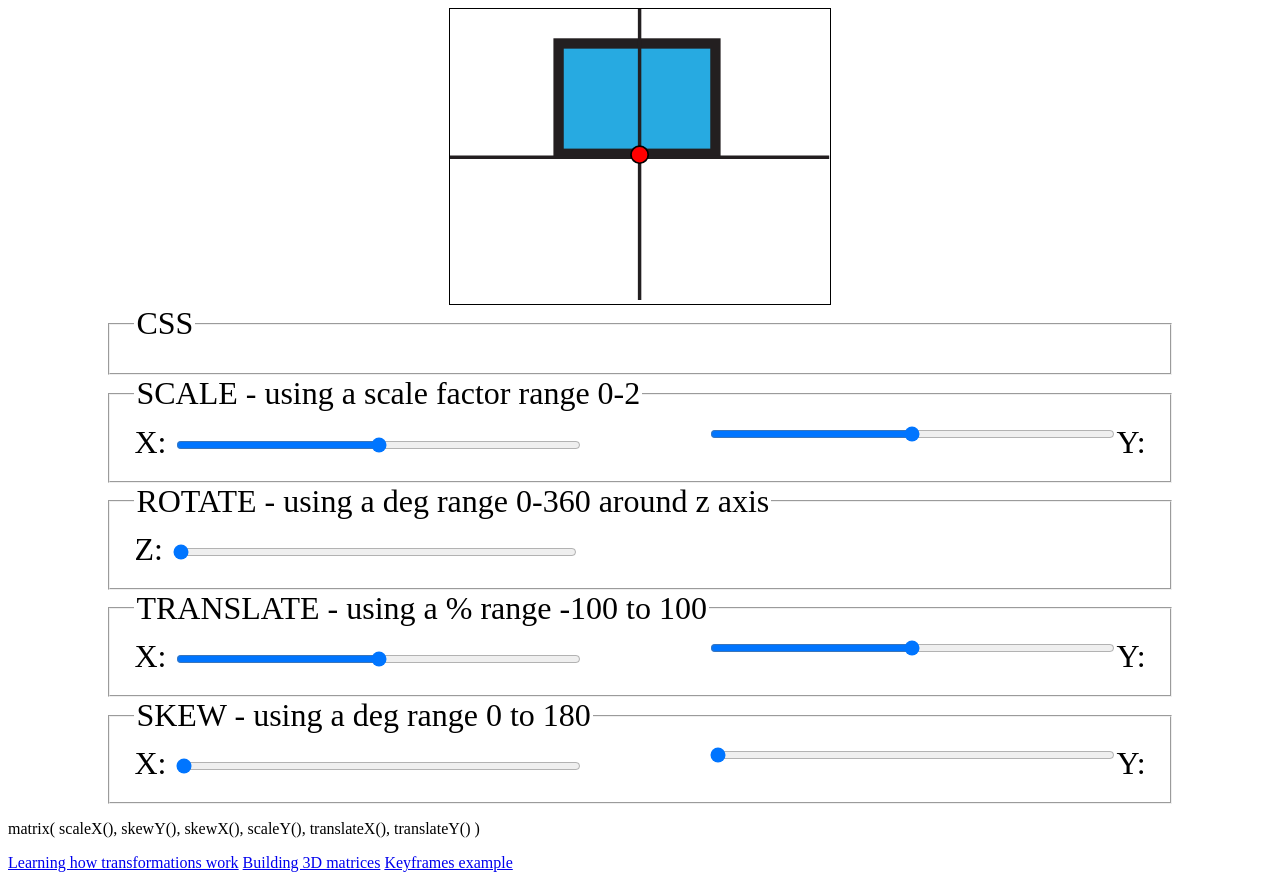
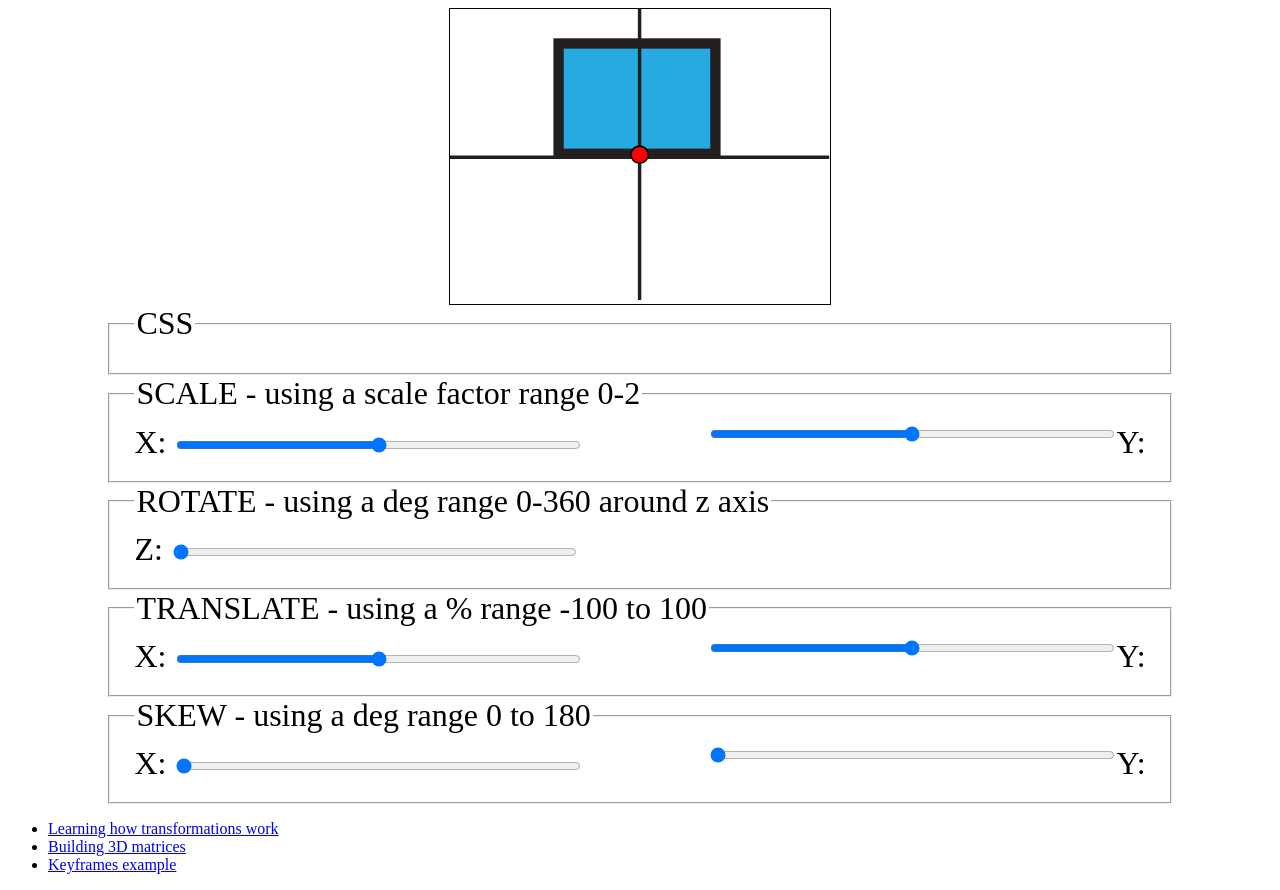
Before and after one commit to geddeca1/geddeca1.github.io, a plain HTML site: page index.html in a window 1280 px wide. Drawn offline with Linux system fonts and the light colour scheme.

Commit message:
transformations edit 5

```diff
--- a/index.html
+++ b/index.html
@@ -20,7 +20,7 @@
                     }
 
                     .slidecontainer {
-                    font-size:2em;
+                        font-size: 2em;
                     }
 
                     .sliderL,
@@ -105,11 +105,12 @@
                 </fieldset>
 
             </div>
+            <ul>
+                <li><a href="https://csfieldguide.org.nz/en/chapters/computer-graphics/graphics-transformations/">Learning how transformations work<a></li>
+                <li><a href="https://csfieldguide.org.nz/en/interactives/scene-editor/">Building 3D matrices<a></li>
+                <li><a href="badBrakes.html">Keyframes example</a></li>
+            </ul>
         </main>
-        <p> matrix( scaleX(), skewY(), skewX(), scaleY(), translateX(), translateY() ) </p>
-        <a href="https://csfieldguide.org.nz/en/chapters/computer-graphics/graphics-transformations/">Learning how transformations work<a>
-        <a href="https://csfieldguide.org.nz/en/interactives/scene-editor/">Building 3D matrices<a>
-        <a href = "badBrakes.html">Keyframes example</a>
 
-    </body>
+     </body>
 </html>
```
